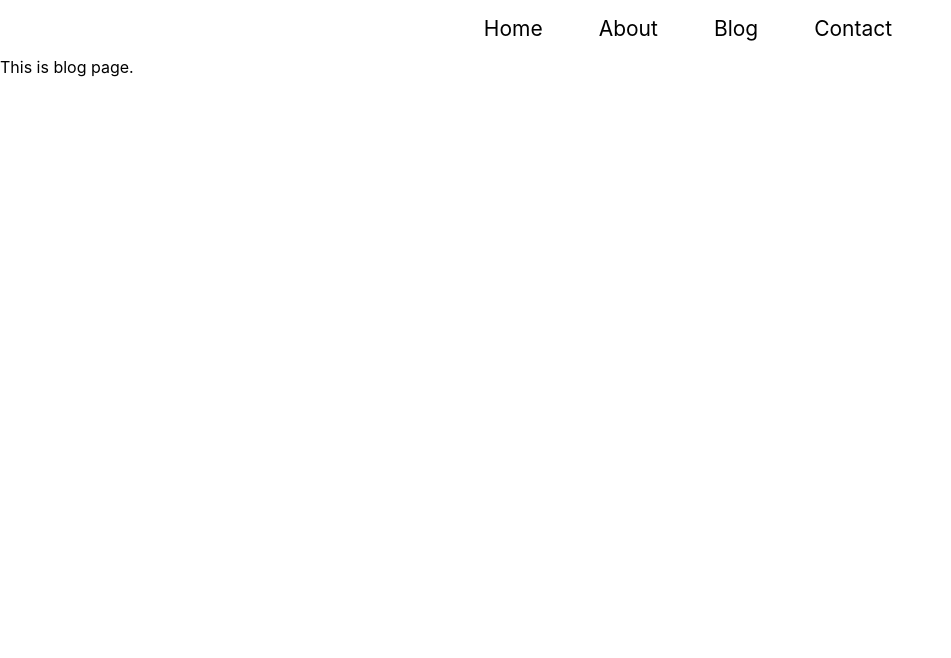
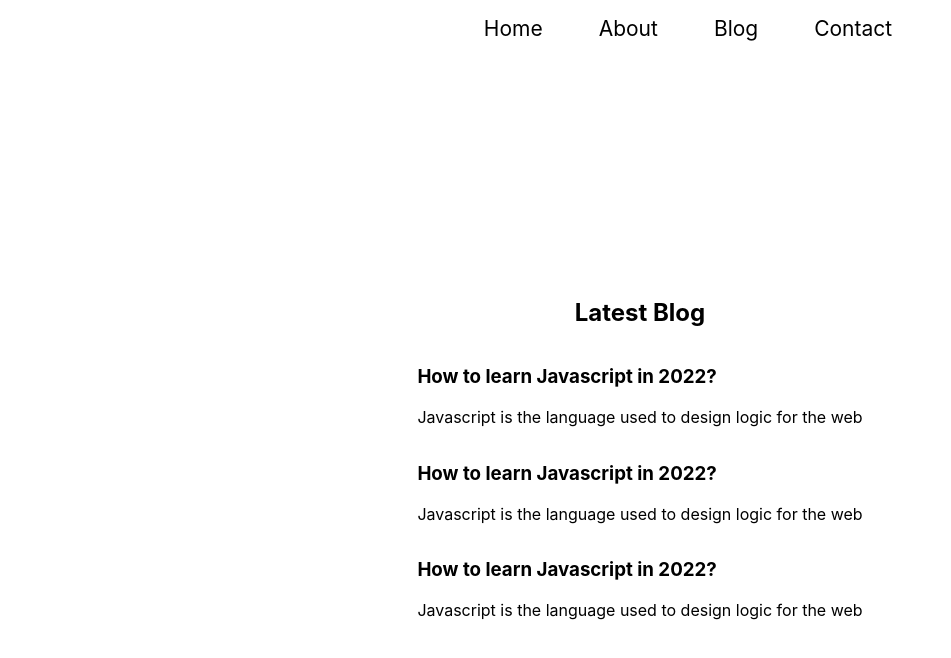
Before and after one commit to shashik962/hunting-blog, a Next.js app: page /blog in a window 1280 px wide. Shown: the top 658 px of the page, without its empty margins (0-951 px from the left). Built offline with nearby package versions, Linux system fonts and the light colour scheme.

Commit message:
Creating Blog and Blogpost page

```diff
--- a/pages/blog.js
+++ b/pages/blog.js
@@ -1,10 +1,29 @@
 import React from 'react'
+import styles from "../styles/Blog.module.css"
+import Link  from 'next/link';
 
 function Blog() {
   return (
-    <div>
-      This is blog page.
+    <div className={styles.container}>
+        <main className={styles.main} >
+              <h2>Latest Blog</h2>
+              <div className={styles.blogItemh1}>
+                <Link href={'/blogpost/learn-javascript'} >
+                  <h3>How to learn Javascript in 2022?</h3>
+                  <p>Javascript is the language used to design logic for the web</p>
+                </Link>
+              </div>
+              <div className='blogItem'>
+                <h3>How to learn Javascript in 2022?</h3>
+                <p>Javascript is the language used to design logic for the web</p>
+              </div>
+              <div className='blogItem'>
+                <h3>How to learn Javascript in 2022?</h3>
+                <p>Javascript is the language used to design logic for the web</p>
+              </div>
+          </main>
     </div>
+
   )
 }
 
--- /dev/null
+++ b/styles/Blog.module.css
@@ -0,0 +1,17 @@
+.container {
+   padding: 0 2rem;
+ }
+
+.main {
+   min-height: 100vh;
+   padding: 4rem 0;
+   flex: 1;
+   display: flex;
+   flex-direction: column;
+   justify-content: center;
+   align-items: center;
+ }
+
+ .blogItemh1 {
+   cursor: pointer;
+ }
--- /dev/null
+++ b/styles/BlogPost.module.css
@@ -0,0 +1,12 @@
+.container {
+   padding: 0 2rem;
+ }
+.main {
+   min-height: 100vh;
+   padding: 4rem 0;
+   flex: 1;
+   display: flex;
+   flex-direction: column;
+   justify-content: center;
+   align-items: center;
+ }
```
Also changed, not shown: pages/blogpost/[slug].js (+11 -3 lines), pages/index.js (+1 -17 lines).
